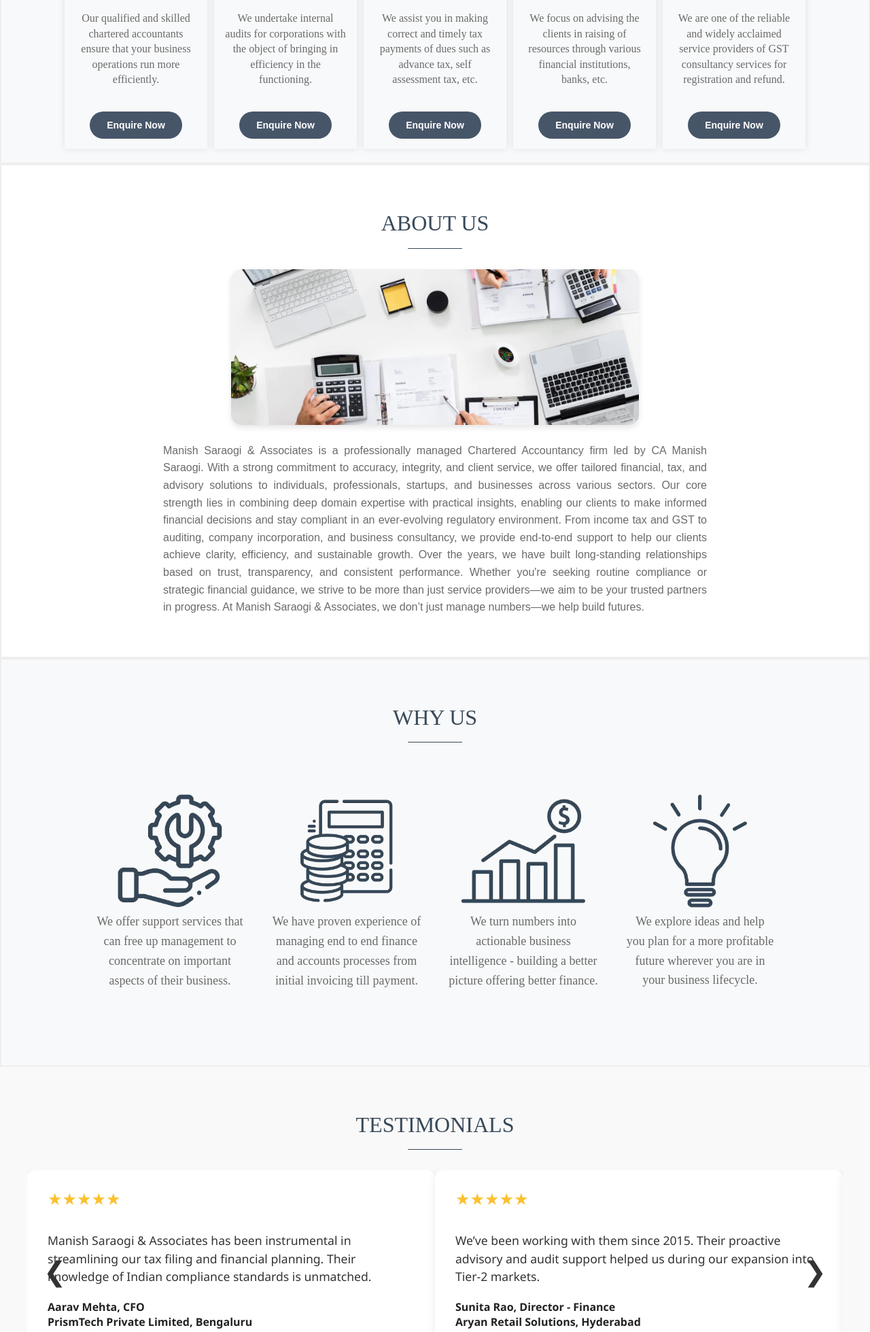
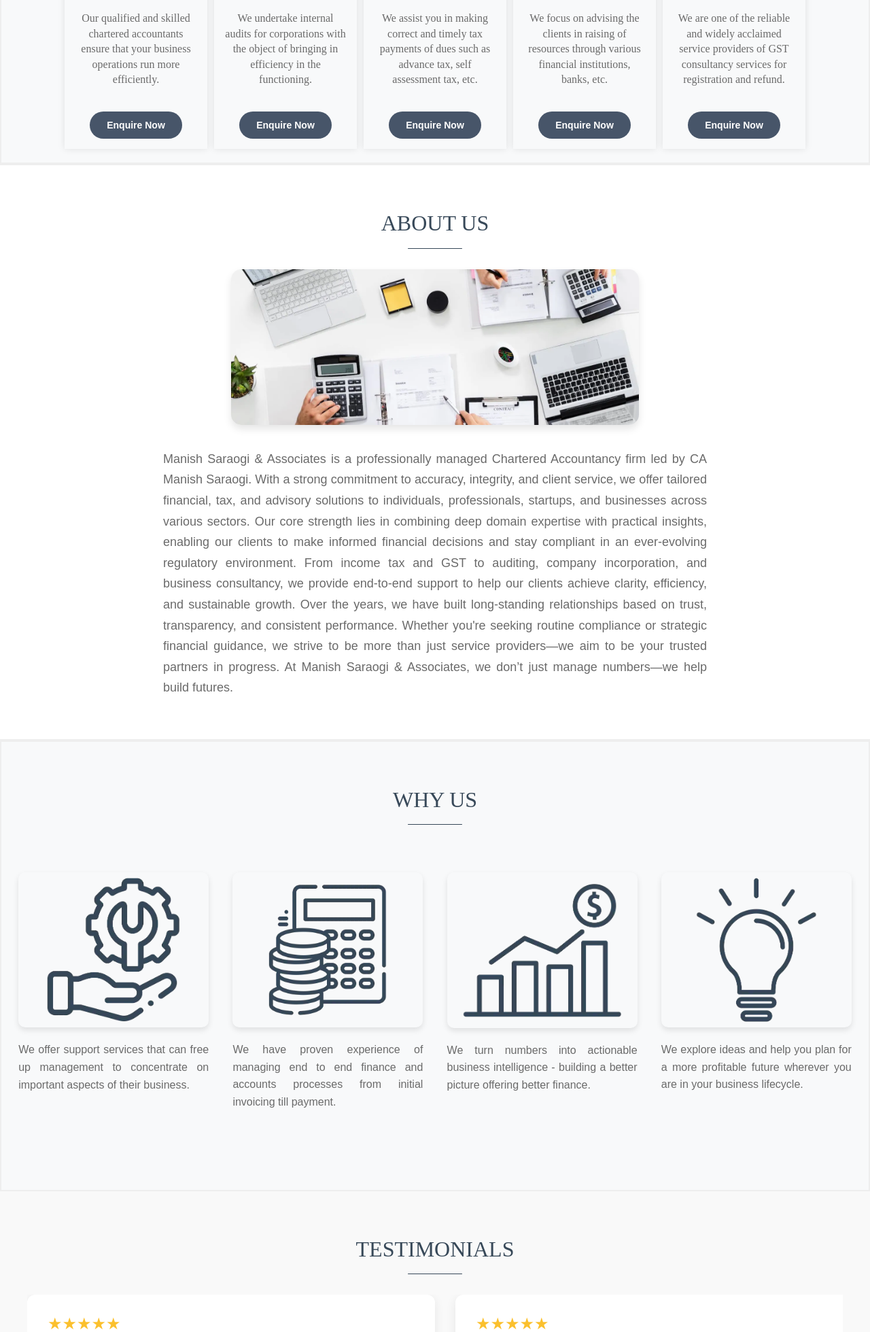
Before and after one commit to saanjhisaraogi2308/website, a Flask app: page / in a window 1280 px wide. Shown: the part 2011-3970 px from the top of the page at 68% size. Run offline with Flask 3, Linux system fonts and the light colour scheme.

Commit message:
Update: latest changes and improvements

```diff
--- a/data/enquiries.csv
+++ b/data/enquiries.csv
@@ -3,3 +3,4 @@
 Saanjhi Saraogi,saanjhisaraogi2308@gmail.com,09064155263,Hello,Bottom Form,2025-06-22 02:29:58
 Saanjhi Saraogi,saanjhisaraogi2308@gmail.com,09064155263,Hello,Bottom Form,2025-06-22 02:30:11
 Saanjhi Saraogi,saanjhisaraogi2308@gmail.com,09064155263,,Main Banner,2025-06-22 02:30:38
+Saanjhi Saraogi,saanjhisaraogi2308@gmail.com,09064155263,i am,Main Banner,2025-06-30 02:23:47
--- a/website/templates/aboutus_ourfounder.html
+++ b/website/templates/aboutus_ourfounder.html
@@ -48,7 +48,7 @@
       <div class="krish-wrapper">
         <div class="krish-image">
           <!-- Krish photo -->
-          <img src="/static/images/krish.jpg" alt="Krish Saraogi" />
+          <img src="/static/images/Krish.jpg" alt="Krish Saraogi" />
         </div>
 
         <div class="krish-text">
--- a/website/templates/footer.html
+++ b/website/templates/footer.html
@@ -10,9 +10,9 @@
           <li>Quick Links</li>
           <li><a href="/#home">Home</a></li>
           <li><a href="/#services">Services</a></li>
-          <li><a href="/#aboutus">About Us</a></li>
+          <li><a href="/#home_aboutus">About Us</a></li>
           <li><a href="/#why">Why Us</a></li>
-          <li><a href="/#gallery">Gallery</a></li>
+          <li><a href="/aboutus#gallery">Gallery</a></li>
           <li><a href="#">More <i class="fa fa-angle-up"></i></a></li>
         </ul>
         <ul class="footer-nav">
@@ -21,7 +21,7 @@
           <li><a href="/termsandconditions">Terms and Conditions</a></li>
           <li><a href="/disclaimer">Disclaimer</a></li>
           <li><a href="/joinus">Join Us</a></li>
-          <li><a href="/home_contactus">Contact Us</a></li>
+          <li><a href="/#contactus">Contact Us</a></li>
           <li><a href="/faq">FAQ</a></li>
         </ul>
       </div>
--- a/website/templates/header.html
+++ b/website/templates/header.html
@@ -36,7 +36,7 @@
           <li><a href="/#ourclients">Our Clients</a></li>
           <li><a href="/#industry">Industry</a></li>
           <li><a href="/#affiliations">Affiliations</a></li>
-          <li><a href="/#techstack">Tech Stack</a></li>
+          <li><a href="/#techstack">Technologies we Deliver</a></li>
           <li><a href="/#contactus">Contact Us</a></li>
         </ul>
       </li>
--- a/website/templates/home_aboutus.html
+++ b/website/templates/home_aboutus.html
@@ -1,6 +1,6 @@
-<section id="about" class="aboutus-section">
+<section id="home_aboutus" class="aboutus-section">
   <h2 class="subheadings">About Us</h2>
-  <hr class="dash"/>
+  <hr class="dash" />
   <img src="{{ url_for('static', filename='images/' + aboutus.image) }}"
        alt="{{ aboutus.title }}"
        class="aboutus-image">
@@ -12,23 +12,58 @@
     text-align: center;
     padding: 60px 20px;
     background-color: #ffffff;
-    border: 2px solid #eee;
+    border-top: 2px solid #eee;
+    border-bottom: 2px solid #eee;
   }
+
+  .subheadings {
+    font-size: 2rem;
+    font-weight: 600;
+    color: #002147;
+    margin-bottom: 10px;
+    font-family: "Segoe UI", sans-serif;
+  }
+
+  .dash {
+    width: 80px;
+    height: 3px;
+    background-color: #003366;
+    border: none;
+    margin: 0 auto 30px;
+  }
+
   .aboutus-image {
     width: 100%;
     max-width: 600px;
     height: auto;
     border-radius: 15px;
-    margin-bottom: 20px;
-    box-shadow: 0 4px 8px rgba(0,0,0,0.1);
+    margin-bottom: 30px;
+    box-shadow: 0 6px 12px rgba(0, 0, 0, 0.1);
   }
+
   .aboutus-description {
-    color: rgb(106, 106, 106);
-    font-size: 16px;
+    color: #6a6a6a;
+    font-size: 18px;
     font-family: "Hind Vadodara", sans-serif;
-    line-height: 1.6;
+    line-height: 1.7;
     text-align: justify;
+    text-justify: inter-word;
     max-width: 800px;
     margin: auto;
+    padding: 0 15px;
+  }
+
+  @media screen and (max-width: 768px) {
+    .aboutus-section {
+      padding: 40px 15px;
+    }
+
+    .aboutus-description {
+      font-size: 16px;
+    }
+
+    .aboutus-image {
+      max-width: 90%;
+    }
   }
 </style>
--- a/website/templates/home_contactus.html
+++ b/website/templates/home_contactus.html
@@ -4,8 +4,7 @@
 
   <div class="info-grid">
     <div class="info-item">
-      <a href="https://maps.app.goo.gl/x4rbHkuqWezYxMm78">
-        <i class="fas fa-map-marker-alt"></i>
+      <a href="https://maps.app.goo.gl/x4rbHkuqWezYxMm78" target="_blank" rel="noopener noreferrer"><i class="fa fa-location-dot"></i></a>
         <div>
           <strong>Our Office Address</strong><br />
           Shop No. 13, 2nd Floor, Manish Saraogi & Associates, Shelcon Plaza, Sevoke Rd, Ward 10, Janta Nagar, Siliguri, West Bengal 734001</a>
@@ -13,8 +12,7 @@
       </a>
     </div>
     <div class="info-item">
-      <a href="mailto:man_saraogi@yahoo.co.in">
-        <i class="fas fa-envelope"></i>
+      <a href="mailto:man_saraogi@yahoo.co.in" target="_blank" rel="noopener noreferrer"><i class="fa fa-envelope"></i></a>
         <div>
           <strong>General Enquiries</strong><br />
           man_saraogi@yahoo.co.in
@@ -22,8 +20,7 @@
       </a>
     </div>
     <div class="info-item">
-      <a href="tel:9832036953">
-        <i class="fas fa-phone"></i>
+      <a href="tel:9832036953" target="_blank" rel="noopener noreferrer"><i class="fa fa-phone"></i></a>
         <div>
           <strong>Call Us</strong><br />
           +91-9832036953
--- a/website/templates/home_testimonials.html
+++ b/website/templates/home_testimonials.html
@@ -2,12 +2,12 @@
   <h2 class="subheadings">Testimonials</h2>
   <hr class="dash" />
   <div class="carousel-wrapper">
-    <button class="arrow left-arrow" onclick="scrollTestimonials(-1)">&#10094;</button>
+    <button class="arrow left-arrow" id="leftArrow" onclick="scrollTestimonials(-1)">&#10094;</button>
 
-    <div class="testimonials-carousel" id="testimonialCarousel">
+    <div class="testimonials-carousel" id="testimonialCarousel" onscroll="handleArrowVisibility()">
       <!-- Testimonial 1 -->
       <div class="testimonial-card">
-        <div class="stars" aria-label="5 star rating">★★★★★</div>
+        <div class="stars">★★★★★</div>
         <p>Manish Saraogi & Associates has been instrumental in streamlining our tax filing and financial planning. Their knowledge of Indian compliance standards is unmatched.</p>
         <div class="testimonial-footer">
           <strong>Aarav Mehta, CFO</strong><br />
@@ -17,7 +17,7 @@
 
       <!-- Testimonial 2 -->
       <div class="testimonial-card">
-        <div class="stars" aria-label="5 star rating">★★★★★</div>
+        <div class="stars">★★★★★</div>
         <p>We’ve been working with them since 2015. Their proactive advisory and audit support helped us during our expansion into Tier-2 markets.</p>
         <div class="testimonial-footer">
           <strong>Sunita Rao, Director - Finance</strong><br />
@@ -27,7 +27,7 @@
 
       <!-- Testimonial 3 -->
       <div class="testimonial-card">
-        <div class="stars" aria-label="4 and a half star rating">
+        <div class="stars" aria-label="4.5 stars">
           <span class="star">&#9733;</span>
           <span class="star">&#9733;</span>
           <span class="star">&#9733;</span>
@@ -43,53 +43,39 @@
 
       <!-- Testimonial 4 -->
       <div class="testimonial-card">
-        <div class="stars" aria-label="5 star rating">★★★★★</div>
+        <div class="stars">★★★★★</div>
         <p>Accurate, dependable, and always available. Their consultancy helped us save significantly through strategic tax planning.</p>
         <div class="testimonial-footer">
           <strong>Divya Nair, Partner</strong><br />
           Nair & Co. Interiors, Kochi
         </div>
       </div>
-
-      <!-- Testimonial 5 -->
-      <div class="testimonial-card">
-        <div class="stars" aria-label="4 and a half star rating">
-          <span class="star">&#9733;</span>
-          <span class="star">&#9733;</span>
-          <span class="star">&#9733;</span>
-          <span class="star">&#9733;</span>
-          <span class="star half-star">&#9733;</span>
-        </div>
-        <p>We’ve experienced a smooth partnership thanks to their responsive service and reliable compliance reporting under Indian tax laws.</p>
-        <div class="testimonial-footer">
-          <strong>Rohit Sinha, CEO</strong><br />
-          LogiZen India Pvt Ltd, Mumbai
-        </div>
-      </div>
-
-      <!-- Testimonial 6 -->
-      <div class="testimonial-card">
-        <div class="stars" aria-label="5 star rating">★★★★★</div>
-        <p>Our go-to CA firm for audits and regulatory filings. They’ve never let us down in over 7 years of partnership.</p>
-        <div class="testimonial-footer">
-          <strong>Pallavi Sharma, Founder</strong><br />
-          ThinkSpark EdTech, New Delhi
-        </div>
-      </div>
     </div>
 
-    <button class="arrow right-arrow" onclick="scrollTestimonials(1)">&#10095;</button>
+    <button class="arrow right-arrow" id="rightArrow" onclick="scrollTestimonials(1)">&#10095;</button>
   </div>
 </section>
 
+<script>
+  const container = document.getElementById("testimonialCarousel");
+  const leftArrow = document.getElementById("leftArrow");
+  const rightArrow = document.getElementById("rightArrow");
 
-<script>
   function scrollTestimonials(direction) {
-    const container = document.getElementById("testimonialCarousel");
     const card = container.querySelector(".testimonial-card");
     const cardWidth = card.offsetWidth;
     container.scrollBy({ left: direction * cardWidth * 2, behavior: 'smooth' });
+    setTimeout(handleArrowVisibility, 400);
   }
+
+  function handleArrowVisibility() {
+    leftArrow.style.display = container.scrollLeft > 0 ? "block" : "none";
+    const maxScrollLeft = container.scrollWidth - container.clientWidth;
+    rightArrow.style.display = container.scrollLeft < maxScrollLeft - 5 ? "block" : "none";
+  }
+
+  // Initial call
+  window.addEventListener('load', handleArrowVisibility);
 </script>
 
 <style>
@@ -126,6 +112,8 @@
     scroll-behavior: smooth;
     scroll-snap-type: x mandatory;
     -webkit-overflow-scrolling: touch;
+    gap: 30px;
+    padding-bottom: 10px;
   }
 
   .testimonial-card {
@@ -147,24 +135,18 @@
     display: inline-flex;
   }
 
-  .stars span.star {
-    position: relative;
-    display: inline-block;
-  }
-
-  .half-star {
+  .stars .half-star {
     position: relative;
     color: #ccc;
   }
 
-  .half-star::before {
+  .stars .half-star::before {
     content: "\2605";
     position: absolute;
     left: 0;
     width: 50%;
     overflow: hidden;
     color: #fbc02d;
-    z-index: 1;
   }
 
   .testimonial-card p {
@@ -187,9 +169,11 @@
     color: #333;
     position: absolute;
     top: 45%;
+    transform: translateY(-50%);
     cursor: pointer;
     z-index: 10;
     user-select: none;
+    display: none; /* default hidden, shown by JS */
   }
 
   .left-arrow {
@@ -209,6 +193,10 @@
       flex: 0 0 100%;
     }
 
+    .arrow {
+      font-size: 2rem;
+    }
+
     .left-arrow {
       left: 5px;
     }
--- a/website/templates/home_whyus.html
+++ b/website/templates/home_whyus.html
@@ -22,84 +22,67 @@
     background-color: #f8f9fa;
     border: 2px solid #eee;
   }
-  .whyus-container{
+
+  .whyus-container {
     display: flex;
     flex-wrap: wrap;
     justify-content: center;
-      gap: 40px;
+    gap: 30px;
     padding: 40px 0;
     color: rgb(51, 51, 51);
   }
 
-  .whyus-card{
-      width: 220px;
+  .whyus-card {
+    flex: 1 1 240px;
+    max-width: 280px;
     display: flex;
     flex-direction: column;
     align-items: center;
     text-align: center;
   }
-  .whyus-imageholder{
-      color: rgb(51, 51, 51);
+
+  .whyus-imageholder {
+    text-align: center;
+  }
+
+  .whyus-image {
+    width: 100%;
+    height: auto;
+    border-radius: 10px;
+    box-shadow: 0 4px 8px rgba(0,0,0,0.1);
+    animation: fadeInImg cubic-bezier(.23, 1, .32, 1) 0.7s forwards;
+  }
+
+  .whyus-description {
+    margin-top: 15px;
     font-size: 16px;
-      font-family: Hind Vadodara !important;
-      font-weight: 400 !important;
-      box-sizing: border-box;
-      outline: 0 none;
-      margin: 0;
-      text-align: center!important;
-      line-height: 1.42857143;
+    font-family: "Hind Vadodara", sans-serif;
+    color: #6a6a6a;
+    line-height: 1.6;
     word-break: break-word;
-      padding: 0;
+    text-align: left; /* Default for narrow screens */
   }
-  .whyus-image{
-      color: rgb(51, 51, 51);
-      font-size: 16px;
-      -webkit-font-smoothing: antialiased;
-      font-family: Hind Vadodara !important;
-      font-weight: 400 !important;
-      text-align: center!important;
-      line-height: 1.42857143;
-      word-break: break-word;
-      box-sizing: border-box;
-      margin: 0;
-      border: 0;
-      vertical-align: middle;
-      animation: fadeInImg cubic-bezier(.23,1,.32,1) 1;
-      position: relative;
-      animation-fill-mode: forwards;
-      animation-duration: .7s;
-      animation-delay: .1s;
-      text-decoration: inherit;
-      min-width: 1px;
-      min-height: 1px;
-      border-radius: 10px;
-      height: auto;
-      max-height: 100%;
+
+  @media screen and (min-width: 992px) {
+    .whyus-description {
+      text-align: justify;
+      text-justify: inter-word;
+    }
+
+    .whyus-container {
+      justify-content: space-evenly;
+    }
+  }
+
+  @media screen and (max-width: 768px) {
+    .whyus-card {
+      width: 90%;
       max-width: 100%;
-      width: 100%;
-      opacity: 1;
+    }
+  }
 
-  }
-  .whyus-description{
-      font-weight: 400 !important;
-      cursor: default;
-      box-sizing: border-box;
-      outline: 0 none;
-      padding: 0;
-      margin: 0;
-      text-align: center!important;
-      margin-bottom: 10px;
-      word-break: break-word;
-      font-size: 18px;
-      color: rgb(106, 106, 106);
-      min-height: auto;
-      font-family: "Hind Vadodara";
-      line-height: 1.6;
-      border-color: rgb(51, 51, 51);
-      border-style: none;
-      border-width: 0px;
-      border-radius: 0px;
-      letter-spacing: 0px;
-      background-color: rgba(0, 0, 0, 0);
+  @keyframes fadeInImg {
+    from { opacity: 0; transform: translateY(10px); }
+    to { opacity: 1; transform: translateY(0); }
   }
 </style>
```
Also changed, not shown: website/templates/aboutus_awardsrecognitions.html (+59 -14 lines), website/templates/aboutus_gallery.html (+32 -3 lines), website/templates/aboutus_ourteam.html (+60 -39 lines), website/templates/aboutus_videos.html (+5 -5 lines), website/static/images/Krish.jpeg (deleted). Lines whose indentation alone changed are shown as unchanged.
